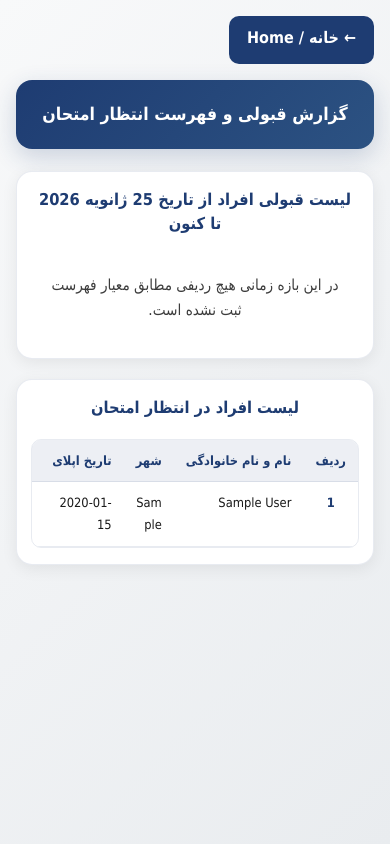
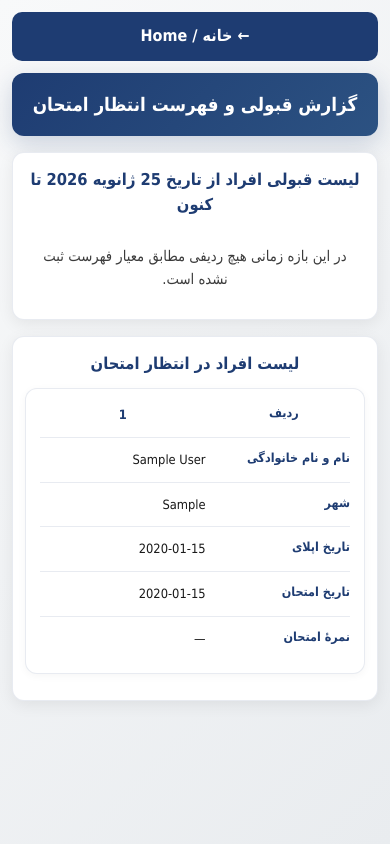
Before and after one commit to kouroshmoghadasi/CitizenModern, a Flask app: page /citizenship-exam-report in a window 390 px wide. Run offline with Flask 3, Linux system fonts and the light colour scheme; a database or web service that is not in the repository returns one stand-in record (values such as "Sample title"); some libraries are stand-ins or nearby versions.

Commit message:
Correct Mobile Dievice

```diff
--- a/templates/citizenship_exam_report.html
+++ b/templates/citizenship_exam_report.html
@@ -56,6 +56,34 @@
             margin-bottom: 0;
             line-height: 1.4;
         }
+        @media (max-width: 640px) {
+            body {
+                padding: max(12px, env(safe-area-inset-top, 0px)) max(12px, env(safe-area-inset-right, 0px)) max(20px, env(safe-area-inset-bottom, 0px)) max(12px, env(safe-area-inset-left, 0px));
+            }
+            .wrap {
+                width: 100%;
+                max-width: none;
+            }
+            .back-bar {
+                margin-bottom: 12px;
+            }
+            .back-btn {
+                width: 100%;
+                text-align: center;
+                min-height: 48px;
+                padding: 14px 18px;
+                font-size: 1rem;
+            }
+            .report-page-header {
+                padding: 18px 14px;
+                margin-bottom: 16px;
+                border-radius: 12px;
+            }
+            .report-page-header h1 {
+                font-size: clamp(1rem, 4.8vw, 1.22em);
+                line-height: 1.45;
+            }
+        }
     </style>
 </head>
 <body>
--- a/templates/citizenship_exam_report_include.html
+++ b/templates/citizenship_exam_report_include.html
@@ -62,12 +62,100 @@
         font-weight: 600;
         color: var(--accent, #1e3c72);
     }
+    /* موبایل: هر ردیف جدول به‌صورت کارت با برچسب کنار مقدار */
+    @media (max-width: 640px) {
+        .citizen-exam-report {
+            padding: 14px 12px;
+            margin-bottom: 16px;
+            border-radius: 12px;
+        }
+        .citizen-exam-report h2 {
+            font-size: clamp(0.95rem, 4.2vw, 1.08rem);
+            margin-bottom: 12px;
+            line-height: 1.55;
+            padding: 0 2px;
+            hyphens: auto;
+            overflow-wrap: break-word;
+        }
+        .citizen-exam-report .table-wrap {
+            overflow-x: visible;
+            margin: 0;
+            border: none;
+            border-radius: 0;
+        }
+        .citizen-exam-report-table {
+            min-width: 0 !important;
+            width: 100%;
+            font-size: 0.9375rem;
+            display: block;
+        }
+        .citizen-exam-report-table thead {
+            position: absolute;
+            width: 1px;
+            height: 1px;
+            padding: 0;
+            margin: -1px;
+            overflow: hidden;
+            clip: rect(0, 0, 0, 0);
+            white-space: nowrap;
+            border: 0;
+        }
+        .citizen-exam-report-table tbody {
+            display: block;
+        }
+        .citizen-exam-report-table tbody tr {
+            display: block;
+            margin-bottom: 12px;
+            padding: 4px 14px 12px;
+            border: 1px solid var(--border, rgba(30,60,114,0.15));
+            border-radius: 12px;
+            background: var(--card-bg, #fff);
+            box-shadow: 0 2px 8px rgba(0,0,0,0.04);
+        }
+        body.theme-dark .citizen-exam-report-table tbody tr {
+            box-shadow: 0 2px 12px rgba(0,0,0,0.25);
+        }
+        .citizen-exam-report-table tbody tr:nth-child(even) {
+            background: var(--card-bg, #fff);
+        }
+        .citizen-exam-report-table td {
+            display: grid;
+            grid-template-columns: minmax(0, 1fr) minmax(0, 1.25fr);
+            gap: 6px 12px;
+            align-items: start;
+            width: 100% !important;
+            border: none;
+            border-bottom: 1px solid var(--border, rgba(30,60,114,0.1));
+            padding: 11px 0;
+            text-align: right;
+            box-sizing: border-box;
+        }
+        .citizen-exam-report-table td:last-child {
+            border-bottom: none;
+        }
+        .citizen-exam-report-table td::before {
+            content: attr(data-label);
+            font-weight: 700;
+            font-size: 0.78rem;
+            color: var(--accent, #1e3c72);
+            line-height: 1.4;
+            word-break: break-word;
+        }
+        .citizen-exam-report-table .col-row-num {
+            font-variant-numeric: tabular-nums;
+        }
+        .citizen-exam-report-empty {
+            font-size: 0.92rem;
+            padding: 14px 8px;
+            line-height: 1.6;
+        }
+    }
 </style>
 <section class="citizen-exam-report" aria-labelledby="citizen-exam-report-title" lang="fa" dir="rtl">
     <h2 id="citizen-exam-report-title">لیست قبولی افراد از تاریخ 25 ژانویه 2026 تا کنون</h2>
     {% if report_rows and report_rows|length > 0 %}
     <div class="table-wrap" role="region" aria-label="جدول لیست قبولی">
-        <table>
+        <table class="citizen-exam-report-table">
             <thead>
                 <tr>
                     <th scope="col" class="col-row-num">ردیف</th>
@@ -102,7 +190,7 @@
     {% set waiting = waiting_rows if waiting_rows is defined else [] %}
     {% if waiting and waiting|length > 0 %}
     <div class="table-wrap" role="region" aria-label="جدول افراد در انتظار امتحان">
-        <table>
+        <table class="citizen-exam-report-table">
             <thead>
                 <tr>
                     <th scope="col" class="col-row-num">ردیف</th>
```
Also changed, not shown: other parts of templates/citizenship_exam_report_include.html (+12 -12 lines).
